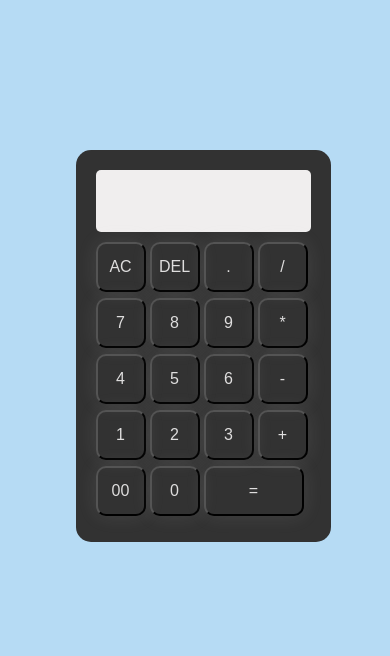
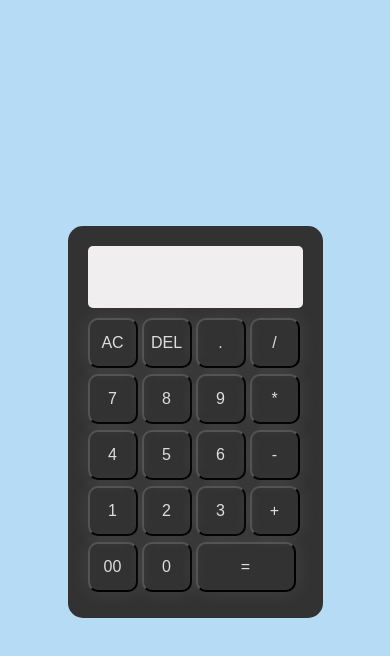
Before and after one commit to CodeRabbi4/calculator, a plain HTML site: page index.html in a window 390 px wide. Drawn offline with Linux system fonts and the light colour scheme.

Commit message:
small change

```diff
--- a/calculator.css
+++ b/calculator.css
@@ -1,14 +1,21 @@
+*{
+    margin: 0;
+    padding: 0;
+}
 body{
     width: 100%;
     height: 100vh;
     background-color: #b6dbf4;
+    overflow: hidden;
+    display: flex;
+    justify-content: center;
+    align-items: center;
 
 }
 
 .container{
     width: 215px;
     height: auto;
-    margin: 150px auto;
     padding: 20px;
     background-color: rgb(50, 50, 50);
     border-radius: 15px;
@@ -47,6 +54,8 @@ div input.equal{
 @media only screen and (max-width:800px){
     body{
         width: 100%;
-        height: 75vh;
+        height: 100vh;
+        overflow: hidden;
     }
+
 }
```
